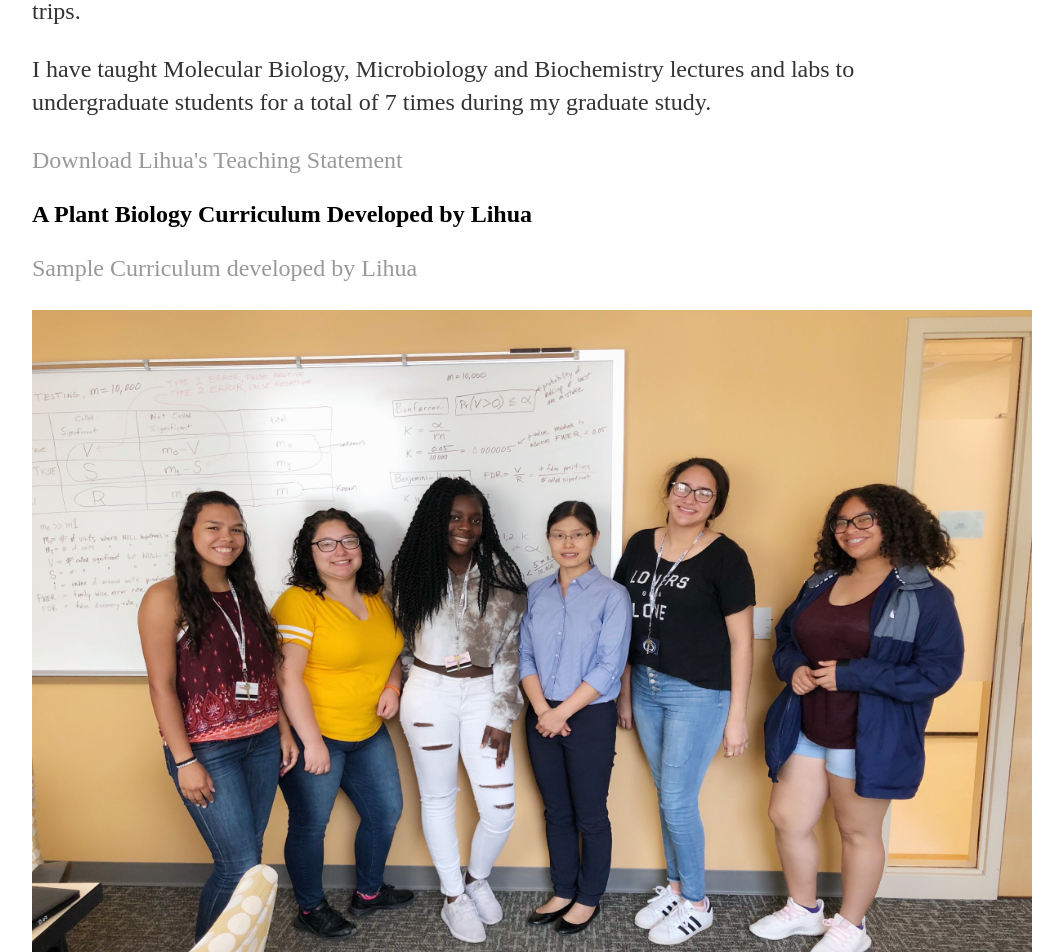
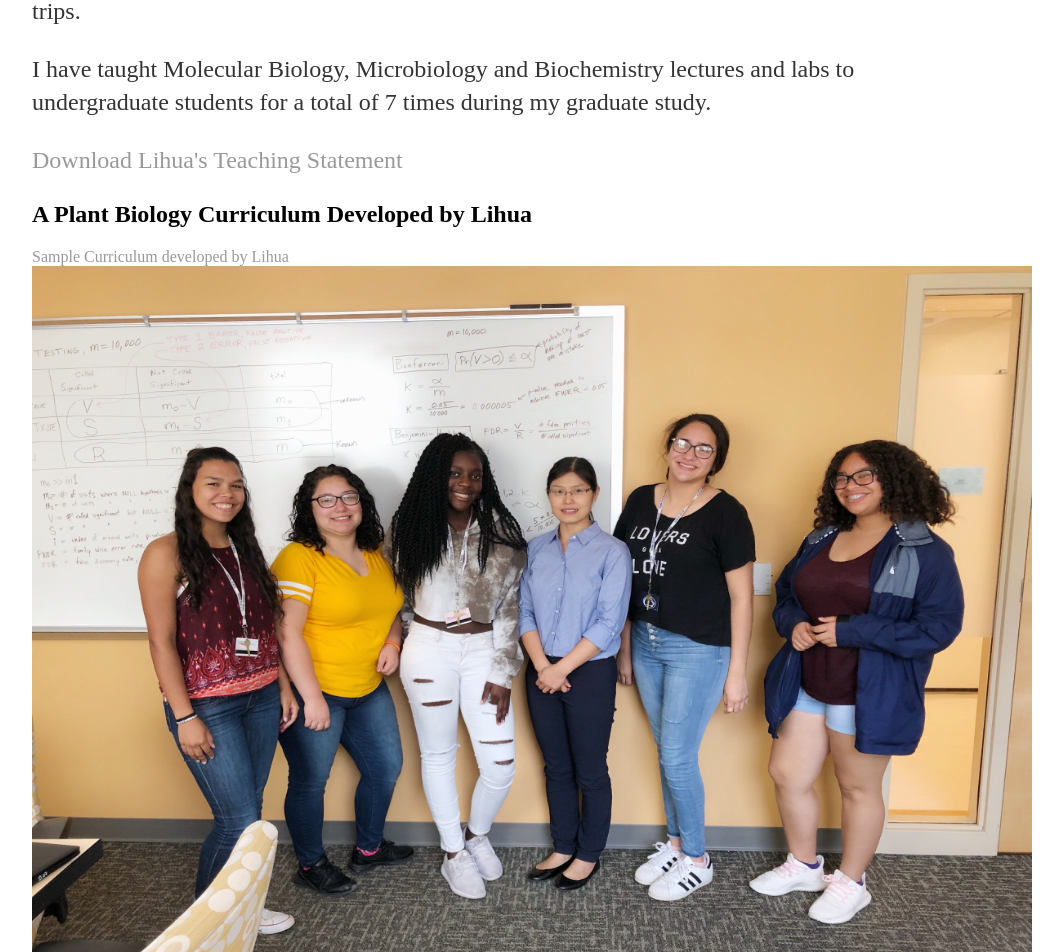
Before and after one commit to elainesophie/elainesophie.github.io, a Jekyll site: the page built from teaching/index.html, in a window 1280 px wide. Shown: the part 327-1279 px from the top of the page, without its empty margins (160-1223 px from the left). Built offline with Jekyll 4.4.1, drawn with Linux system fonts in a browser that asks for light colours.

```diff
--- a/teaching/index.html
+++ b/teaching/index.html
@@ -10,7 +10,7 @@ title: Teaching Lihua Wu
 			<p>I have taught Molecular Biology, Microbiology and Biochemistry lectures and labs to undergraduate students for a total of 7 times during my graduate study.</p>
 			<p><a href="/files/LihuaWuTeachingStatement.pdf"  class="download" title="Download Lihua's Teaching Statement as PDF">Download Lihua's Teaching Statement</a></p>
 			<h2>A Plant Biology Curriculum Developed by Lihua</h2>
-                        <p><a href="https://www.dropbox.com/sh/qpa0gkqr3x2jldb/AADIff0H9l_pNGik7bNM-cMna?dl=0">Sample Curriculum developed by Lihua</a></p>
+                        <a href="https://www.dropbox.com/sh/qpa0gkqr3x2jldb/AADIff0H9l_pNGik7bNM-cMna?dl=0">Sample Curriculum developed by Lihua</a>
 
 			<img src="/files/Wu9.jpg" width="1000" height="700">
 			<img src="/files/Wu1.jpg" width="1000" height="700">
```
